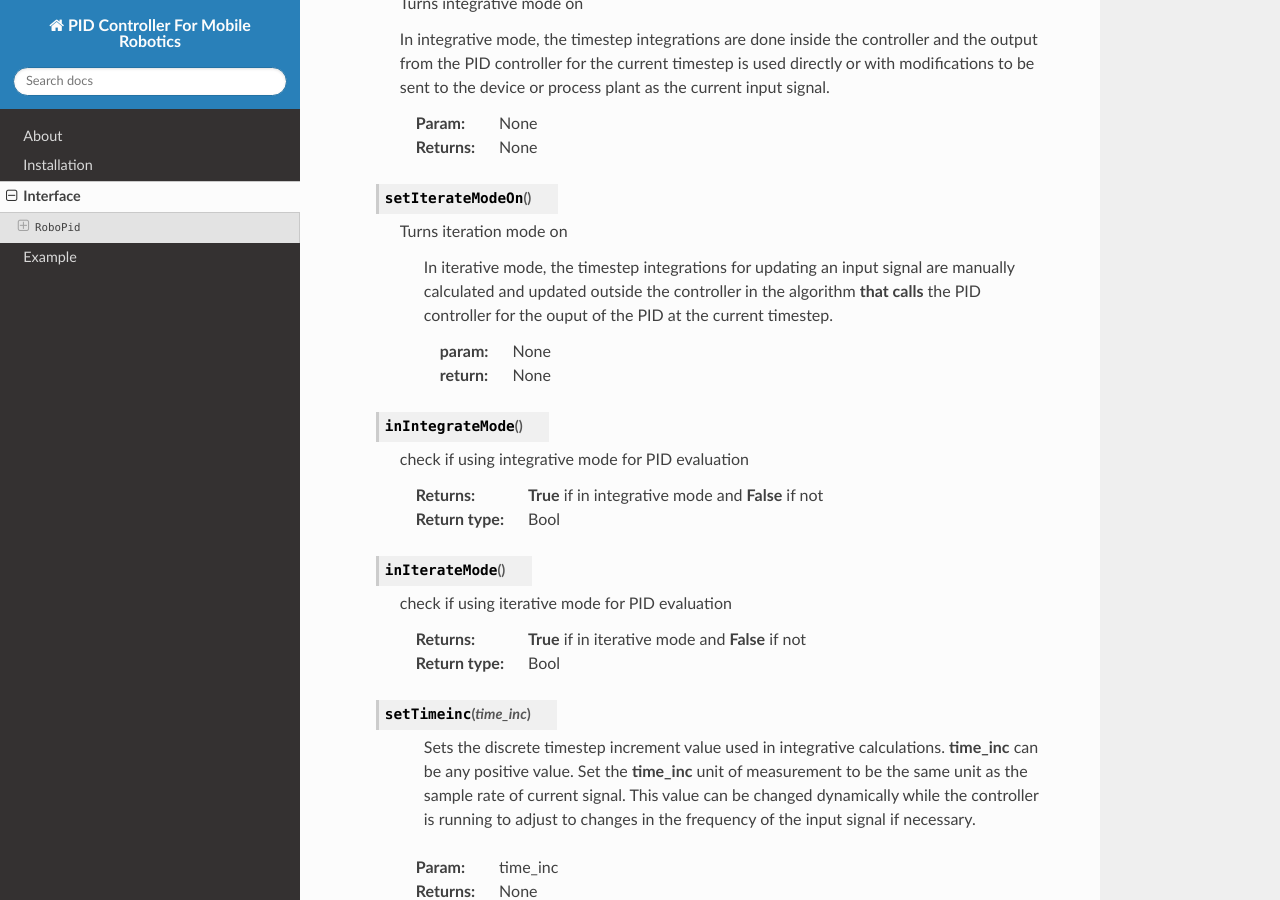
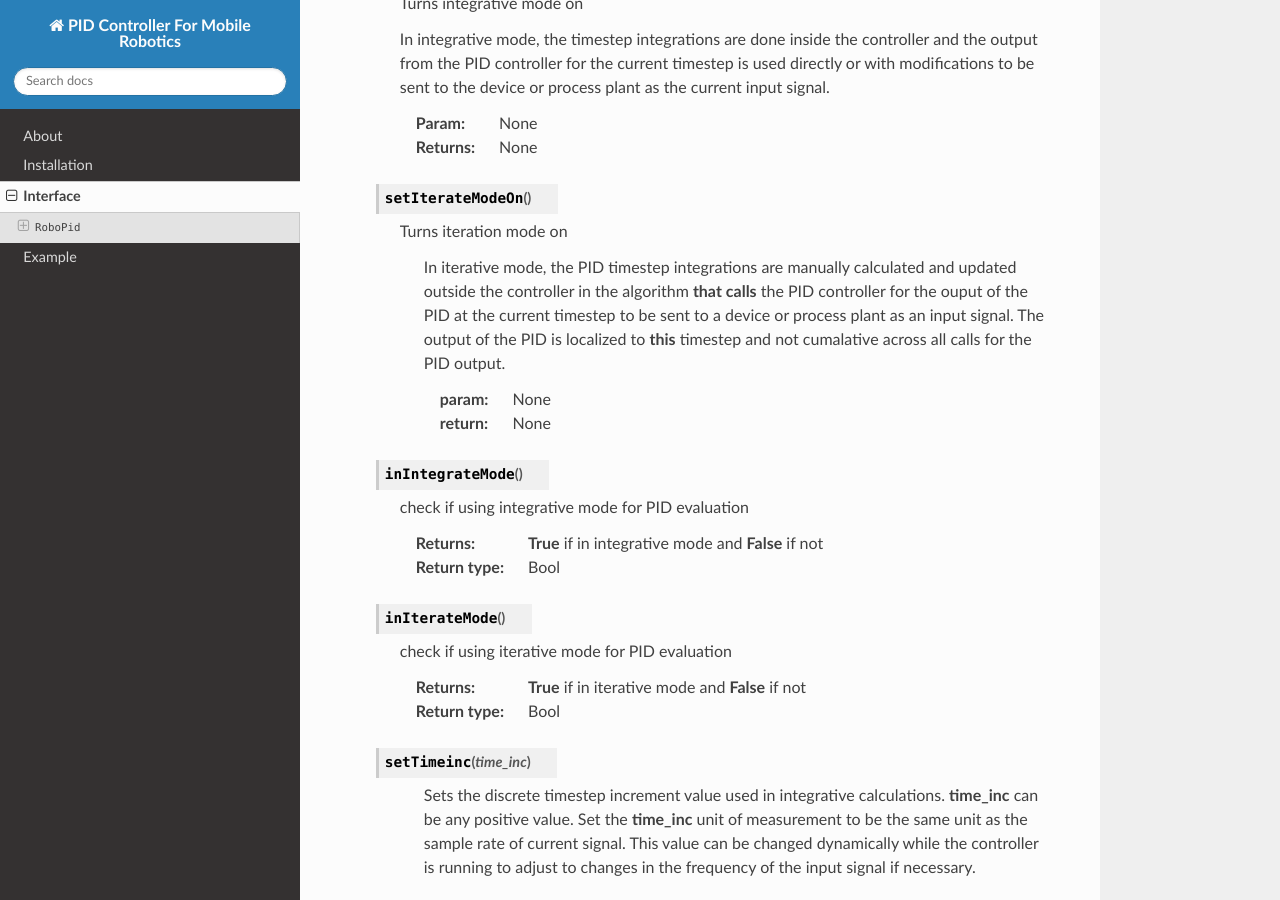
Before and after one commit to mkner/robo-pid, a Sphinx documentation site: the page built from docs/interface.rst, in a window 1280 px wide and 900 px high, scrolled down 1563 px. Built offline with Sphinx 7.4.7 and the Read the Docs theme 2.0.0, drawn with Linux system fonts in a browser that asks for light colours.

Commit message:
Update interface.rst

```diff
--- a/docs/interface.rst
+++ b/docs/interface.rst
@@ -92,10 +92,12 @@ Interface
 
    Turns iteration mode on
 
-    In iterative mode, the timestep integrations for updating an input
-    signal are manually calculated and updated outside the controller
-    in the algorithm **that calls** the PID controller for the ouput
-    of the PID at the current timestep.
+    In iterative mode, the PID timestep integrations are manually calculated
+    and updated outside the controller in the algorithm **that calls** the
+    PID controller for the ouput of the PID at the current timestep to be sent
+    to a device or process plant as an input signal. The output of the PID
+    is localized to **this** timestep and not cumalative across all calls for
+    the PID output.
 
     :param: None
     :return: None
```
